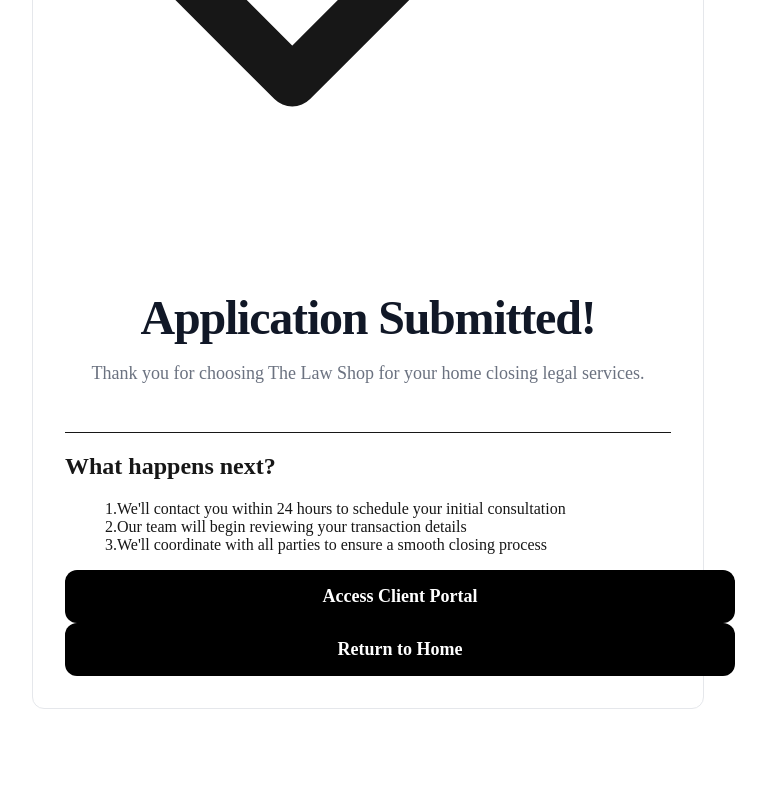
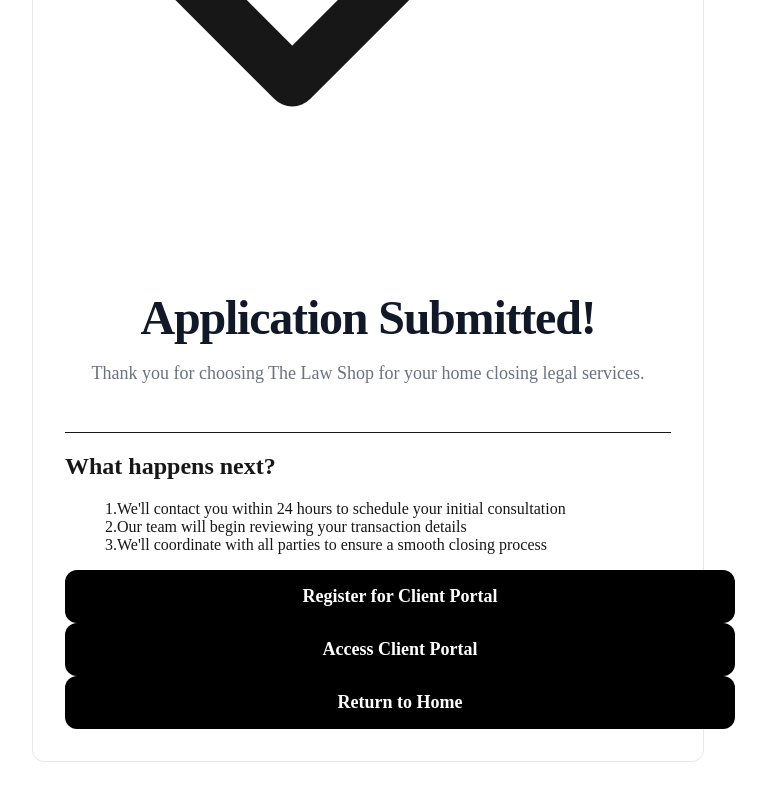
Before and after one commit to JPL-Git-Hub/tls-unified, a Next.js app: page /success in a window 1280 px wide. Shown: the part 437-1237 px from the top of the page, without its empty margins (272-1038 px from the left). Before the commit the page ends 1202 px from the top, so only its background shows below. Built offline with nearby package versions, Linux system fonts and the light colour scheme.

Commit message:
Add direct registration button to success page

```diff
--- a/app/success/page.tsx
+++ b/app/success/page.tsx
@@ -59,6 +59,12 @@ export default function Success() {
 
             <div className="space-y-4">
               <Link
+                href={`/portal/register?email=${encodeURIComponent(email || '')}&clientId=${clientId || ''}`}
+                className="tls-button bg-green-600 hover:bg-green-700"
+              >
+                Register for Client Portal
+              </Link>
+              <Link
                 href="/portal"
                 className="tls-button"
               >
```
